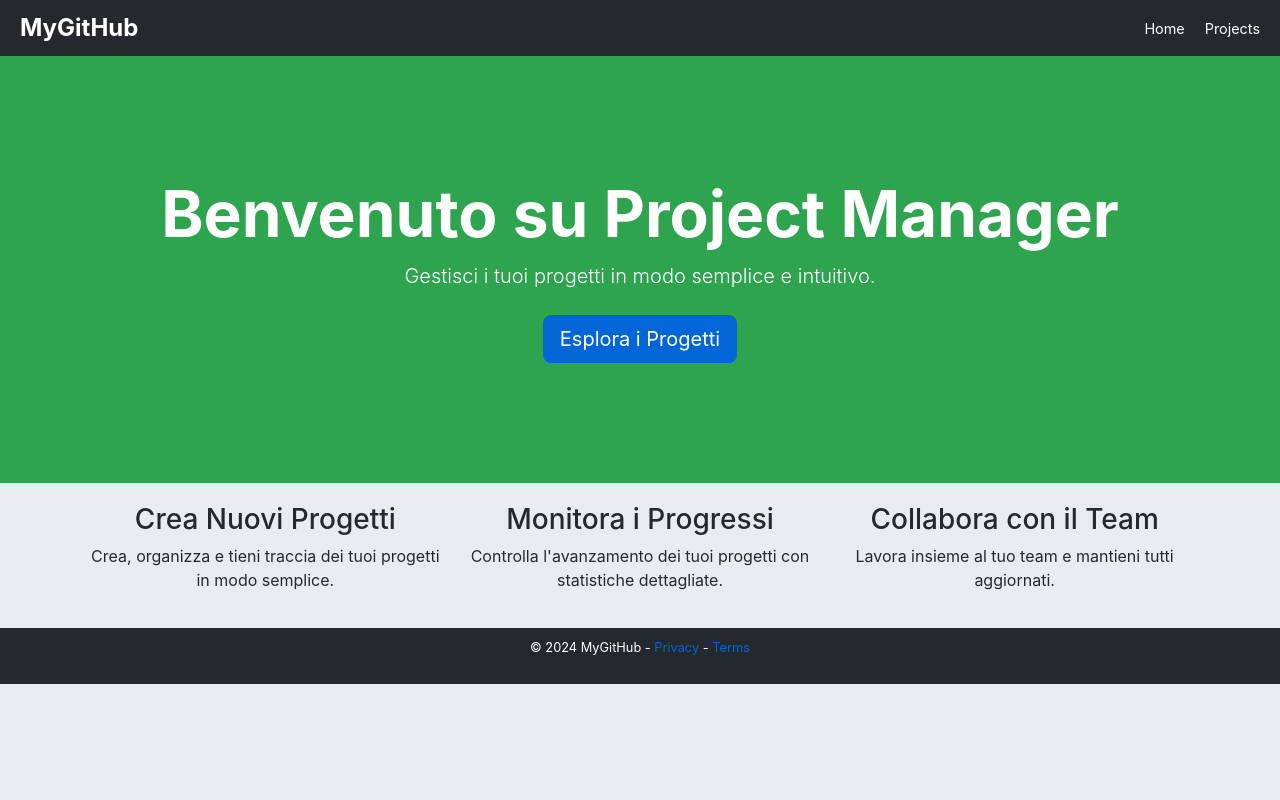
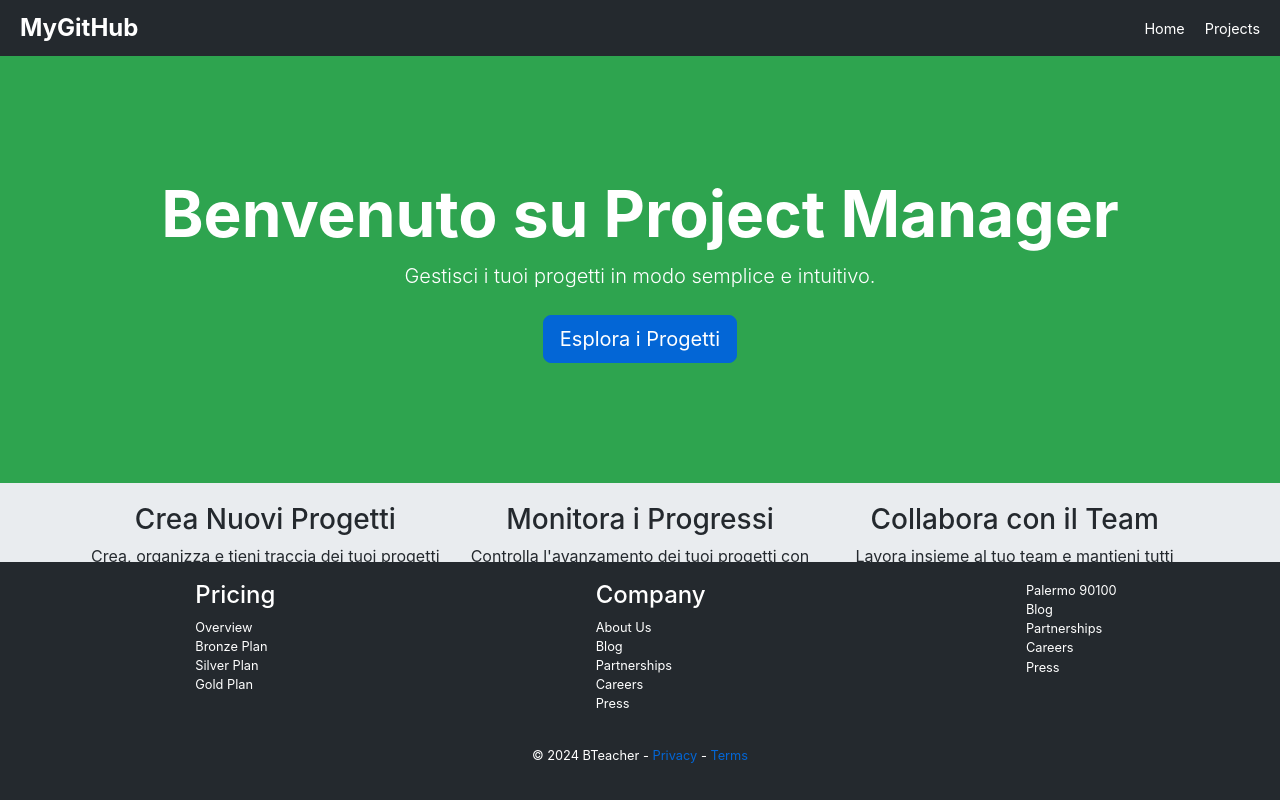
Before and after one commit to GencoMattia/Vue.js_Bteachers, a Vue app: page / in a window 1280 px wide. Built offline with nearby package versions, Linux system fonts and the light colour scheme.

Commit message:
Created footer componet

```diff
--- a/src/components/AppFooter.vue
+++ b/src/components/AppFooter.vue
@@ -9,9 +9,100 @@ export default {
 </script>
 
 <template>
-    <footer class="footer">
-        <p>&copy; 2024 MyGitHub - <a href="#">Privacy</a> - <a href="#">Terms</a></p>
-    </footer>
+    <footer class=" footer position-absolute bottom-0 end-0">
+
+        <section class="footer-link d-flex justify-content-around mb-3 text-start">
+            <ul>
+                <li>
+                    <h4>Pricing</h4>
+                </li>
+                <li>
+                    <a href="#">
+                        Overview
+                    </a>
+                </li>
+                <li>
+                    <a href="#">
+                        Bronze Plan
+                    </a>
+                </li>
+                <li>
+                    <a href="#">
+                        Silver Plan
+                    </a>
+                </li>
+                <li>
+                    <a href="#">
+                        Gold Plan
+                    </a>
+                </li>
+            </ul>
+
+            <ul>
+                <li>
+                    <h4> Company</h4>
+                </li>
+                <li>
+                    <a href="#">
+                        About Us
+                    </a>
+                </li>
+                <li>
+                    <a href="#">
+                        Blog
+                    </a>
+                </li>
+                <li>
+                    <a href="#">
+                        Partnerships
+                    </a>
+                </li>
+                <li>
+                    <a href="#">
+                        Careers
+                    </a>
+                </li>
+                <li>
+                    <a href="#">
+                        Press
+                    </a>
+                </li>
+            </ul>
+
+
+            <ul>
+                <li>
+                    <a href="#">
+                        <i class="fa-solid fa-location-dot"></i>
+                        Palermo 90100
+                    </a>
+                </li>
+                <li>
+                    <a href="#">
+                        Blog
+                    </a>
+                </li>
+                <li>
+                    <a href="#">
+                        Partnerships
+                    </a>
+                </li>
+                <li>
+                    <a href="#">
+                        Careers
+                    </a>
+                </li>
+                <li>
+                    <a href="#">
+                        Press
+                    </a>
+                </li>
+            </ul>
+        </section>
+
+        <p>&copy; 2024 BTeacher - <a href="#">Privacy</a> - <a href="#">Terms</a></p>
+
+</footer>
 </template>
 
 <style lang="scss" scoped>
@@ -23,6 +114,8 @@ export default {
         padding: 10px 20px;
         text-align: center;
         font-size: 0.8rem;
+        width: 100%;
+        padding: 1.2rem;
 
         a {
             color: $link-color;
@@ -32,5 +125,18 @@ export default {
             color: $link-hover-color;
             }
         }
+
+        ul {
+            list-style: none;
+        }
+
+        li a{
+            color: white;
+            width: auto;
+        }
+
+        a svg{
+            color: white;
+        }
     }
 </style>
```
